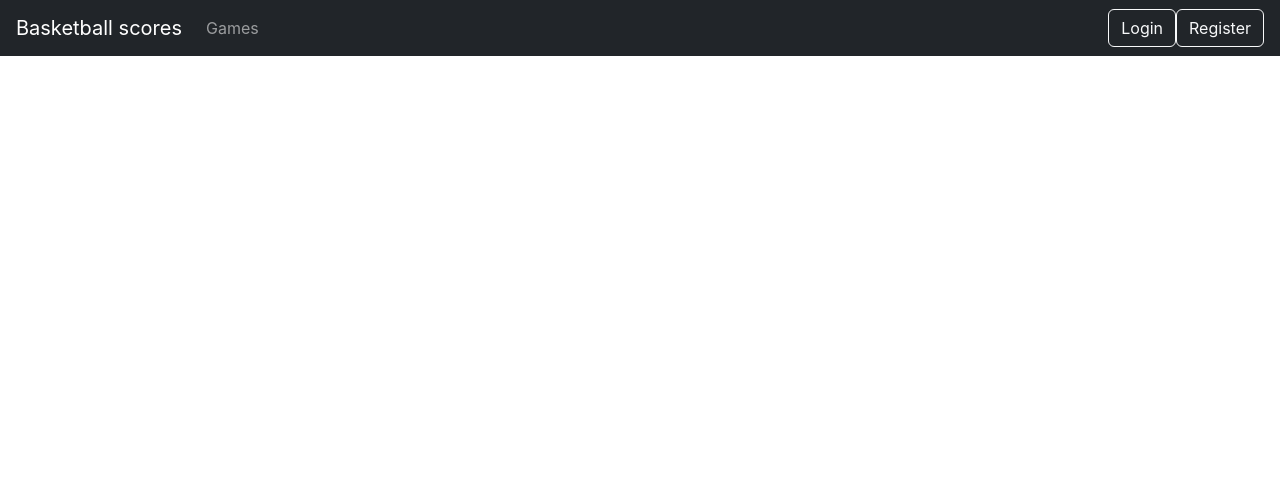
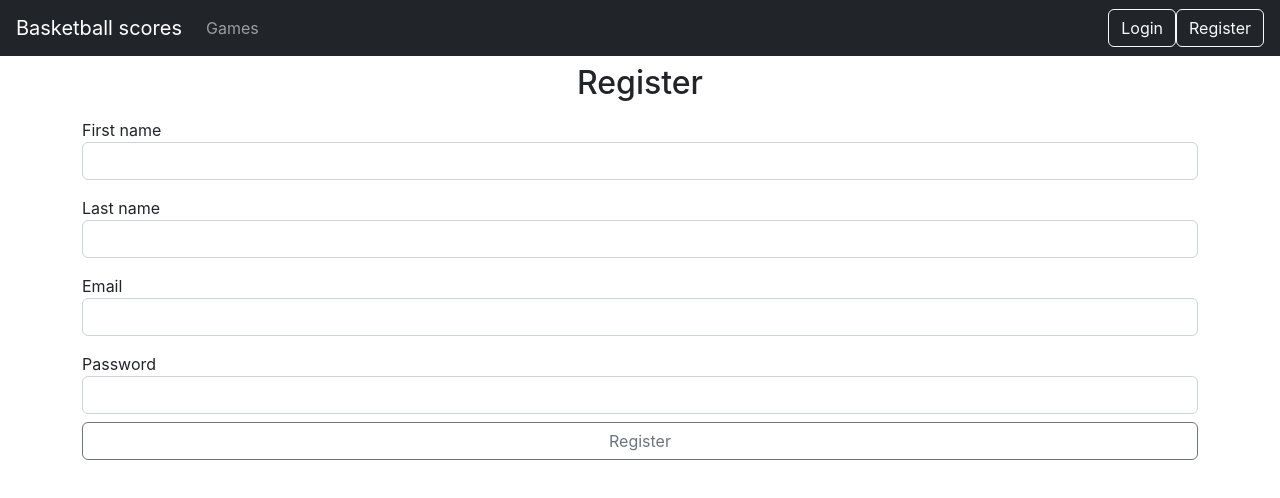
Before and after one commit to elab-development/internet-tehnologije-projekat-streaming_2021_1055, a React (Create React App) app in the folder client/: page /register in a window 1280 px wide. Shown: the top 498 px of the page. Built offline with nearby package versions, Linux system fonts and the light colour scheme.

Commit message:
Kreirana register stranica

```diff
--- a/client/src/components/Input.tsx
+++ b/client/src/components/Input.tsx
@@ -5,7 +5,6 @@ interface Props {
     placeholder?: string,
     required?: boolean,
     value?: string,
-    name?: string,
     onChange?: (val: string) => void,
     type?: 'email' | 'password'
 }
@@ -14,7 +13,7 @@ export default function Input(props: Props) {
     return (
         <div className='form-group mt-3'>
             {props.label && <label >{props.label}</label>}
-            <input name={props.name} className='form-control' required={props.required} type={props.type}
+            <input className='form-control' required={props.required} type={props.type}
                 value={props.value} placeholder={props.placeholder} onChange={e => props.onChange?.(e.currentTarget.value)} />
 
         </div>
--- a/client/src/pages/LoginPage.tsx
+++ b/client/src/pages/LoginPage.tsx
@@ -37,7 +37,7 @@ export default function LoginPage() {
                         }
                     }
                 }}>
-                    <Input value={email} onChange={setEmail} name='email' label='Email' type='email' required />
+                    <Input value={email} onChange={setEmail} label='Email' type='email' required />
                     <Input value={password} onChange={setPassword} label='Password' type='password' required />
                     <button className='mt-2 btn btn-outline-secondary form-control'>Login</button>
                 </form>
--- a/client/src/pages/RegisterPage.tsx
+++ b/client/src/pages/RegisterPage.tsx
@@ -1,10 +1,56 @@
-import React from 'react'
+import React, { useEffect, useState } from 'react'
 import Navbar from '../components/Navbar'
+import { useUserContext } from '../userContext'
+import Input from '../components/Input';
+import { useNavigate } from 'react-router';
+import axios from 'axios';
 
 export default function RegisterPage() {
+    const { register } = useUserContext();
+    const [email, setEmail] = useState('');
+    const [password, setPassword] = useState('');
+    const [error, setError] = useState('')
+    const [firstName, setFirstName] = useState('')
+    const [lastName, setLastName] = useState('')
+    const navigate = useNavigate();
+
+    useEffect(() => {
+        setError('');
+    }, [email, password])
+
     return (
         <div>
             <Navbar />
+            <div className='container'>
+                <h2 className='text-center m-2'>
+                    Register
+                </h2>
+                <form onSubmit={async e => {
+                    e.preventDefault();
+                    try {
+                        await register({ email, password, firstName, lastName });
+
+                        navigate('/');
+                    } catch (error) {
+                        if (axios.isAxiosError(error)) {
+                            setError(error.response?.data.message || '')
+                        } else {
+                            setError('An error has occured')
+                        }
+                    }
+                }}>
+                    <Input value={firstName} onChange={setFirstName} label='First name' required />
+                    <Input value={lastName} onChange={setLastName} label='Last name' required />
+                    <Input value={email} onChange={setEmail} label='Email' type='email' required />
+                    <Input value={password} onChange={setPassword} label='Password' type='password' required />
+                    <button className='mt-2 btn btn-outline-secondary form-control'>Register</button>
+                </form>
+                {
+                    error && (
+                        <h3 className='mt-2 text-center text-danger'>{error}</h3>
+                    )
+                }
+            </div>
         </div>
     )
 }
```
